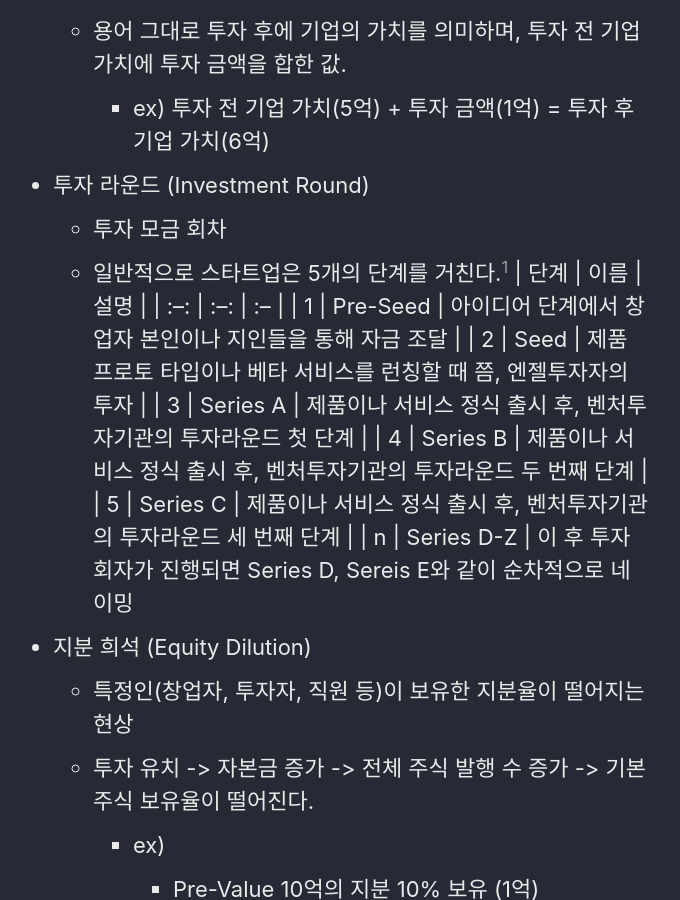
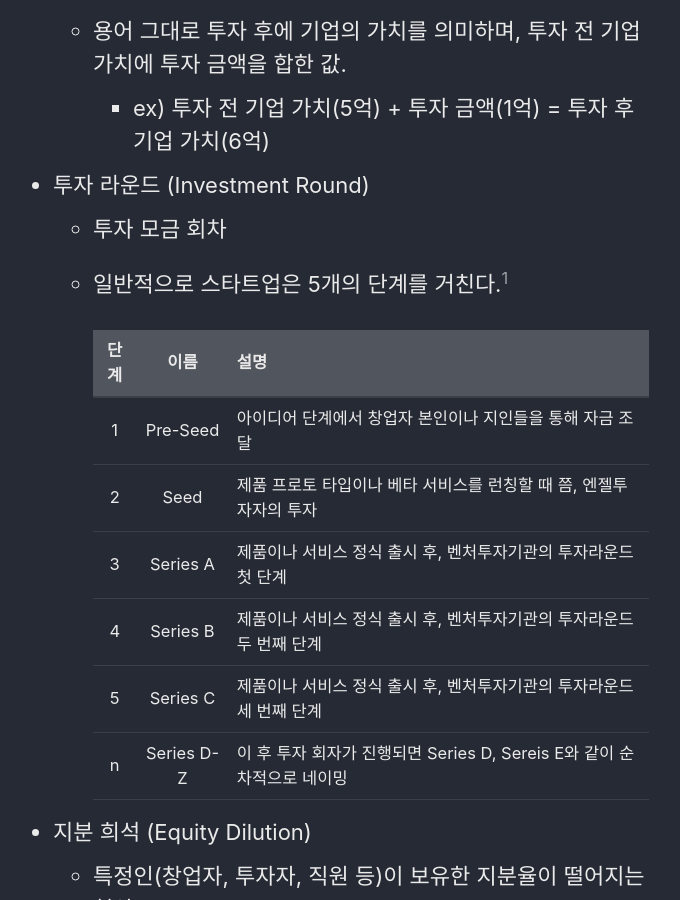
Before and after one commit to dorbae/dorbae.github.io, a Jekyll site: the page built from _posts/2019-01-16-StartUp-Biz-AboutBusinessValuation.md, in a window 1280 px wide and 900 px high, scrolled down 841 px. Shown: the whole window, without its empty margins (309-989 px from the left). Built offline with Jekyll 4.4.1, drawn with Linux system fonts in a browser that asks for light colours; cached includes are drawn as plain includes; nearby versions of some CDN libraries; comment, search, counter and statistics services are not loaded; some of the changed lines change nothing that is shown; some of the changed text lies outside the part shown.

Commit message:
표 수정
표 수정

```diff
--- a/_posts/2019-01-16-StartUp-Biz-AboutBusinessValuation.md
+++ b/_posts/2019-01-16-StartUp-Biz-AboutBusinessValuation.md
@@ -27,6 +27,7 @@ sitemap :
 * 투자 라운드 (Investment Round)
     * 투자 모금 회차
     * 일반적으로 스타트업은 5개의 단계를 거친다.[^note001]
+
         | 단계 | 이름 | 설명 |
         | :--: | :--: | :-- |
         | 1 | Pre-Seed | 아이디어 단계에서 창업자 본인이나 지인들을 통해 자금 조달 |
@@ -74,7 +75,7 @@ sitemap :
 <br/>
 
 ## References
-[인터비즈](https://m.blog.naver.com/PostView.nhn?blogId=businessinsight&logNo=221387828032&proxyReferer=&proxyReferer=http%3A%2F%2Fblog.naver.com%2Fbusinessinsight%2F221387828032)
+[인터비즈 스타트업 투자유치 실전 가이드](https://m.blog.naver.com/PostView.nhn?blogId=businessinsight&logNo=221387828032&proxyReferer=&proxyReferer=http%3A%2F%2Fblog.naver.com%2Fbusinessinsight%2F221387828032)
 
 
 ------
```
